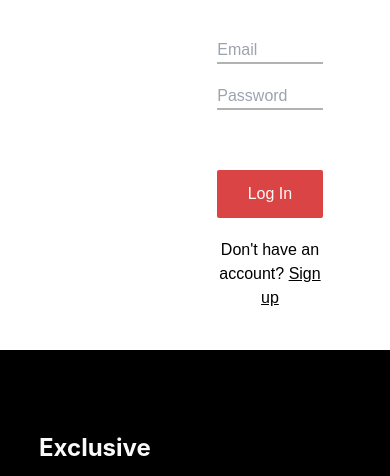
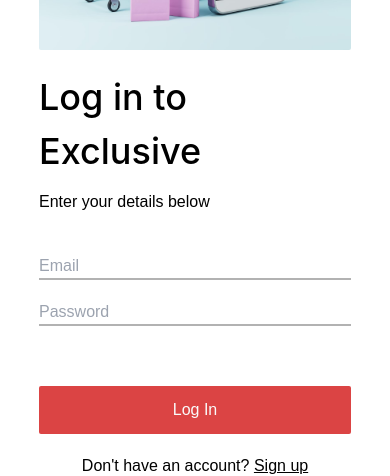
Before and after one commit to raja-taha/MERN-Ecommerce-App, a React (Create React App) app in the folder client/: page /login in a window 390 px wide. Shown: the part 372-848 px from the top of the page. Built offline with nearby package versions, Linux system fonts and the light colour scheme; no server answers.

Commit message:
Mobile Friendly

```diff
--- a/client/src/pages/Login.jsx
+++ b/client/src/pages/Login.jsx
@@ -47,7 +47,7 @@ const Login = () => {
 
   return (
     <div>
-      <div className="w-[80%] m-auto flex my-10">
+      <div className="w-[80%] m-auto flex flex-col md:flex-row my-10">
         <div>
           <img
             src={signUpPicture}
@@ -57,7 +57,7 @@ const Login = () => {
           />
         </div>
         <div className="flex flex-1 flex-col justify-center items-center">
-          <div className="w-[65%] mx-auto">
+          <div className="md:w-[65%] mx-auto my-5">
             <h1 className="text-[36px] font-inter font-medium mb-3">
               Log in to Exclusive
             </h1>
--- a/client/src/pages/Signup.jsx
+++ b/client/src/pages/Signup.jsx
@@ -60,7 +60,7 @@ const Signup = () => {
 
   return (
     <div>
-      <div className="w-[80%] m-auto flex my-10">
+      <div className="w-[80%] m-auto flex flex-col md:flex-row my-10">
         <div>
           <img
             src={signUpPicture}
@@ -70,7 +70,7 @@ const Signup = () => {
           />
         </div>
         <div className="flex flex-1 flex-col justify-center items-center">
-          <div className="w-[65%] mx-auto">
+          <div className="md:w-[65%] mx-auto">
             <h1 className="text-[36px] font-inter font-medium mb-3">
               Create an account
             </h1>
```
